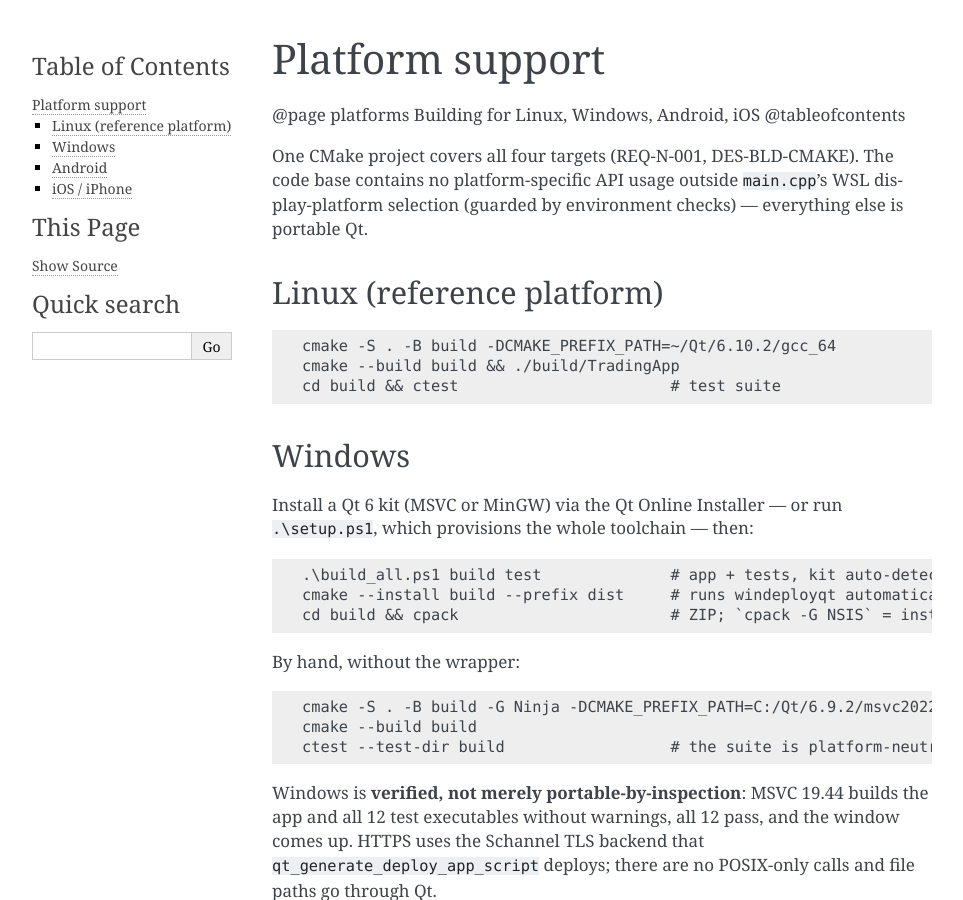
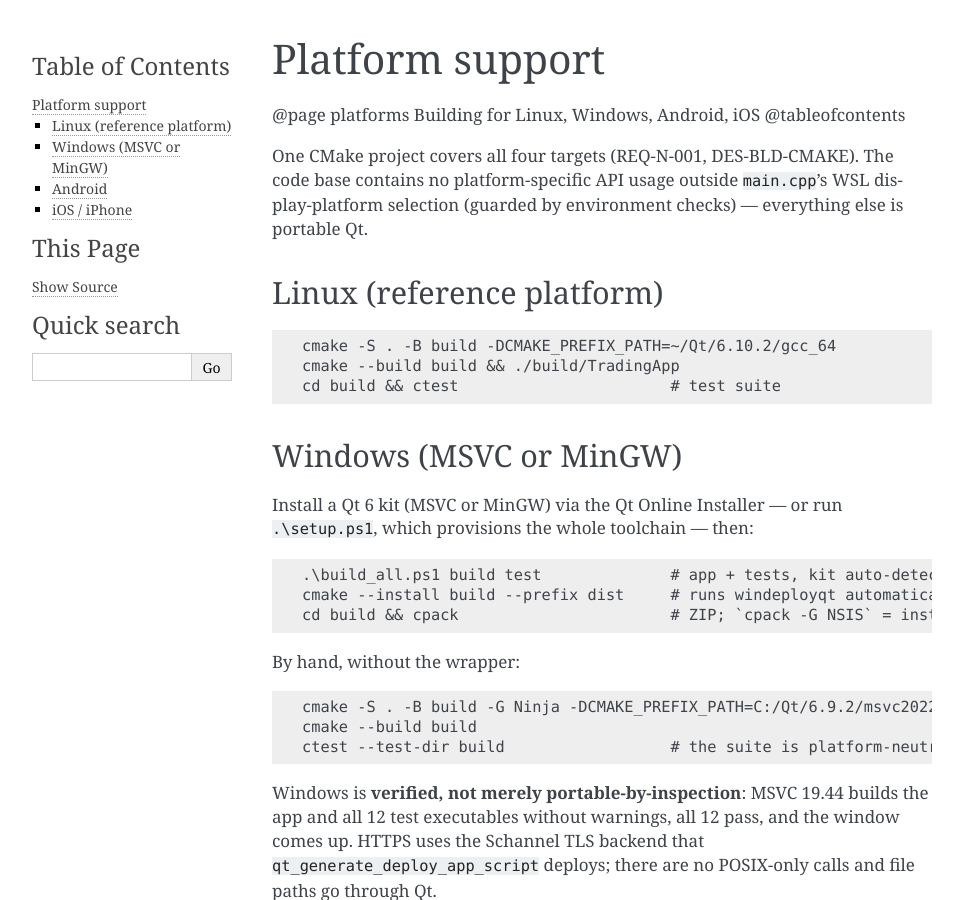
Before and after one commit to MartinSch77/TradingApp, a Sphinx documentation site: the page built from docs/platforms.md, in a window 1280 px wide and 900 px high. Shown: the whole window, without its empty margins (148-1111 px from the left). Built offline with Sphinx 7.4.7, drawn with Linux system fonts in a browser that asks for light colours.

Commit message:
Docs: clear both Doxygen warnings — GitHub heading ids, no label collision
Two warnings, one caused by the fix for the other.

1. README.md's `[Packaging](#packaging-desktop)` could not be resolved. The link
   was never wrong — `### Packaging (desktop)` slugifies to exactly that under
   GitHub's rules — but Doxygen names markdown sections autotoc_mdNN by default,
   so no GitHub-style slug existed to resolve against. Fixed with
   MARKDOWN_ID_STYLE = GITHUB, which is one setting and no documentation churn.
   The alternative, an explicit {#packaging-desktop} anchor on the heading, would
   have fixed the build warning by rendering that syntax literally in the README
   on github.com.

2. That setting then made platforms.md's bare `## Windows` heading claim the
   section label `windows`, which collides with the explicit `@page windows` in
   docs/windows.md — the target of six @ref windows cross-references. Left
   alone, @ref windows risked silently resolving to a stub section instead of the
   Windows pipeline page, which produces no warning at all.

   Renamed the heading to `## Windows (MSVC or MinGW)`. Its siblings already
   carry qualifiers (`## Linux (reference platform)`, `## iOS / iPhone`), the
   section body already opens with "Install a Qt 6 kit (MSVC or MinGW)", and
   README.md uses the same phrasing, so this reads as an improvement rather than
   a workaround. Nothing linked to the old anchor: the README link is the only
   intra-document anchor link in the repository.

Verified: doxygen now runs with 0 warnings (was 1); @ref windows resolves to
windows.html titled "Windows quality pipeline (PowerShell)", i.e. the page and
not the section; and the README link's href pairs with the generated
id="packaging-desktop", so the original warning stays fixed. GITHUB slugs
produce no other collisions across the doc set.

Co-Authored-By: Claude Opus 5 (1M context) <noreply@anthropic.com>

```diff
--- a/docs/platforms.md
+++ b/docs/platforms.md
@@ -14,7 +14,7 @@ is portable Qt.
     cmake --build build && ./build/TradingApp
     cd build && ctest                       # test suite
 
-## Windows
+## Windows (MSVC or MinGW)
 
 Install a Qt 6 kit (MSVC or MinGW) via the Qt Online Installer — or run
 `.\setup.ps1`, which provisions the whole toolchain — then:
```
Also changed, not shown: 1 other file.
